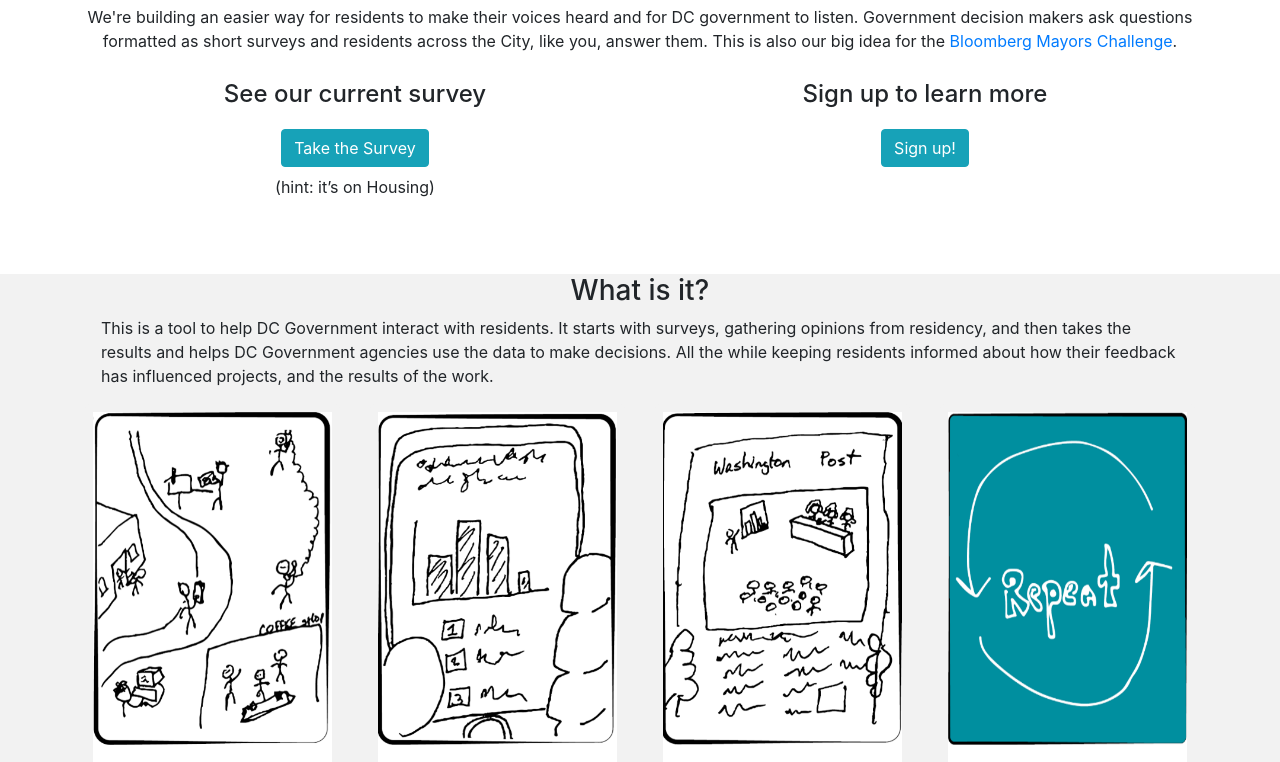
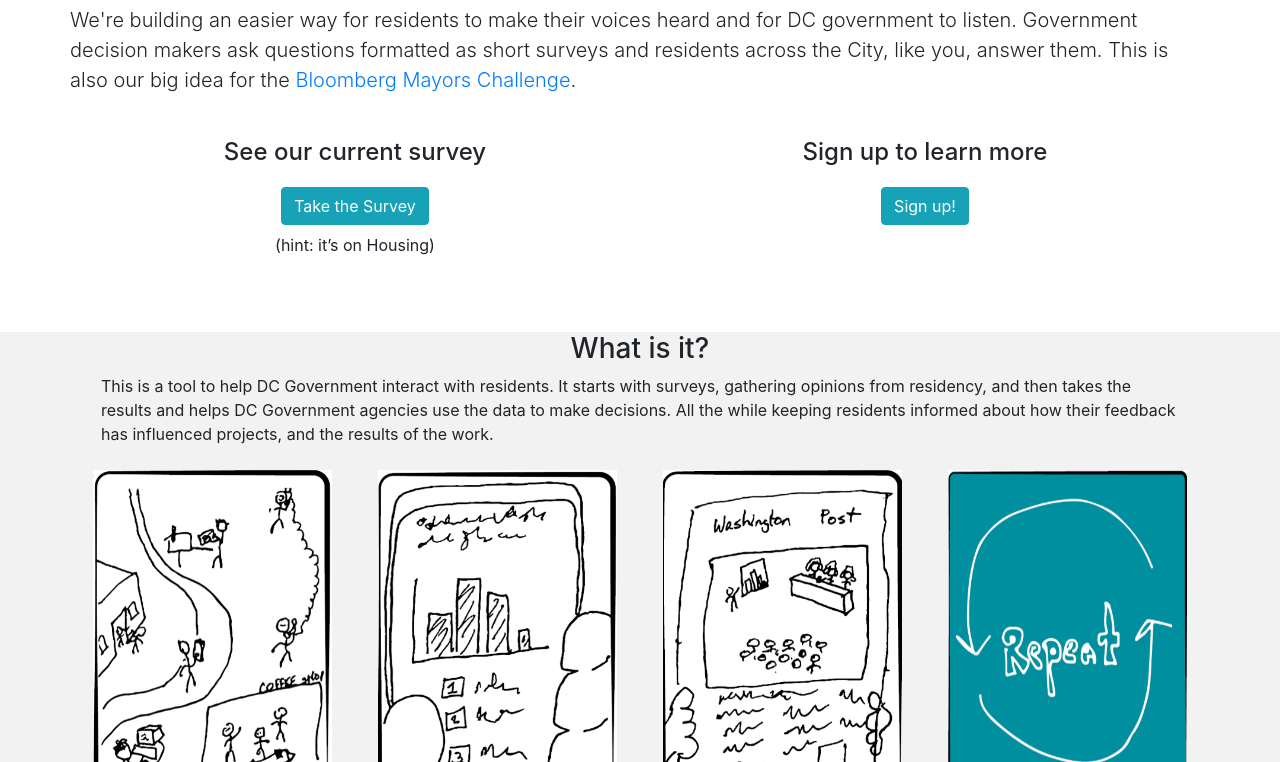
Before and after one commit to DCgov/Community-Engagement-Program, a plain HTML site: page splash-page/index.html in a window 1280 px wide. Shown: the part 174-936 px from the top of the page. Drawn offline with nearby package versions, Linux system fonts and the light colour scheme.

Commit message:
took a break, walked around, and just did it because

```diff
--- a/splash-page/index.html
+++ b/splash-page/index.html
@@ -72,10 +72,10 @@
             <br>
             <br>
             <br>
-            <lead>We're building an easier way for residents to make their voices heard and for DC government to listen. Government
+            <p class="lead">We're building an easier way for residents to make their voices heard and for DC government to listen. Government
                 decision makers ask questions formatted as short surveys and residents across the City, like you, answer
                 them. This is also our big idea for the
-                <a href="https://mayorschallenge.bloomberg.org/ideas/washington/">Bloomberg Mayors Challenge</a>.</lead>
+                <a href="https://mayorschallenge.bloomberg.org/ideas/washington/">Bloomberg Mayors Challenge</a>.</p>
         </div>
     </div>
     <div class="container">
```
